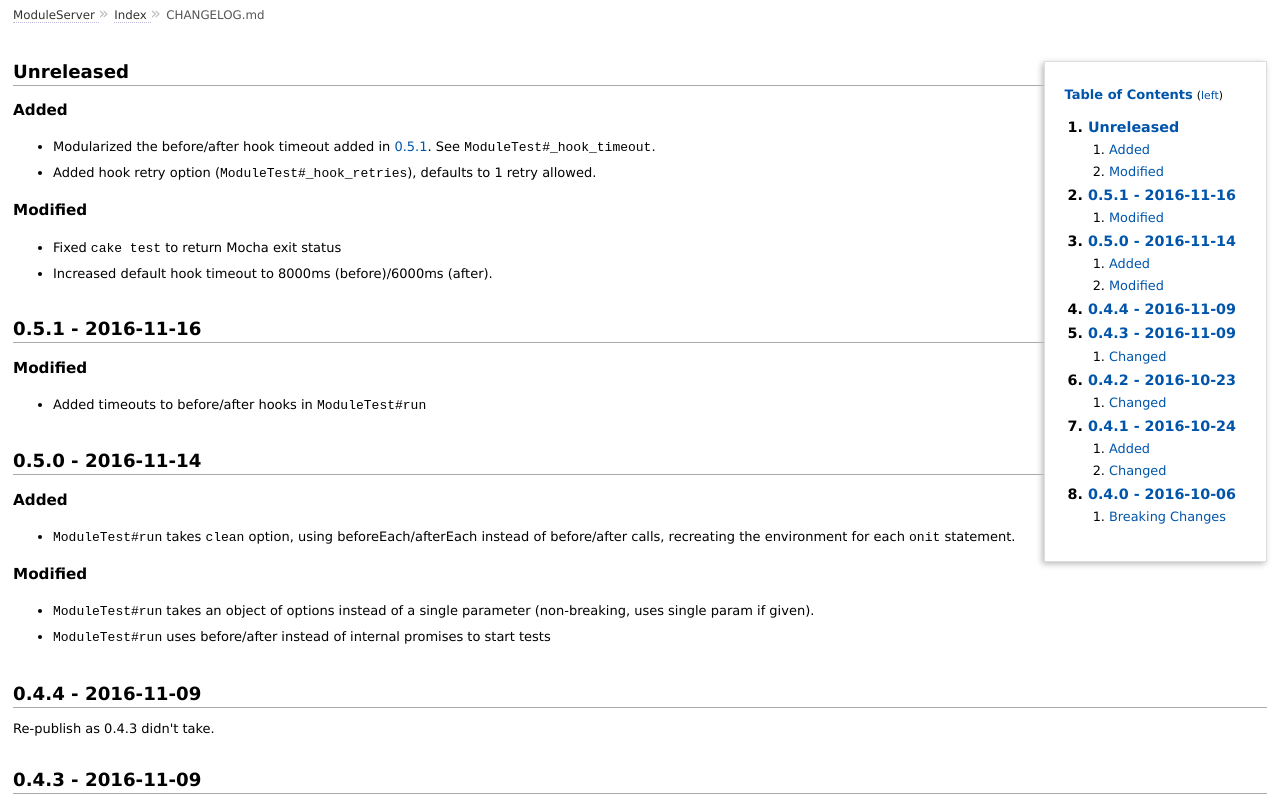
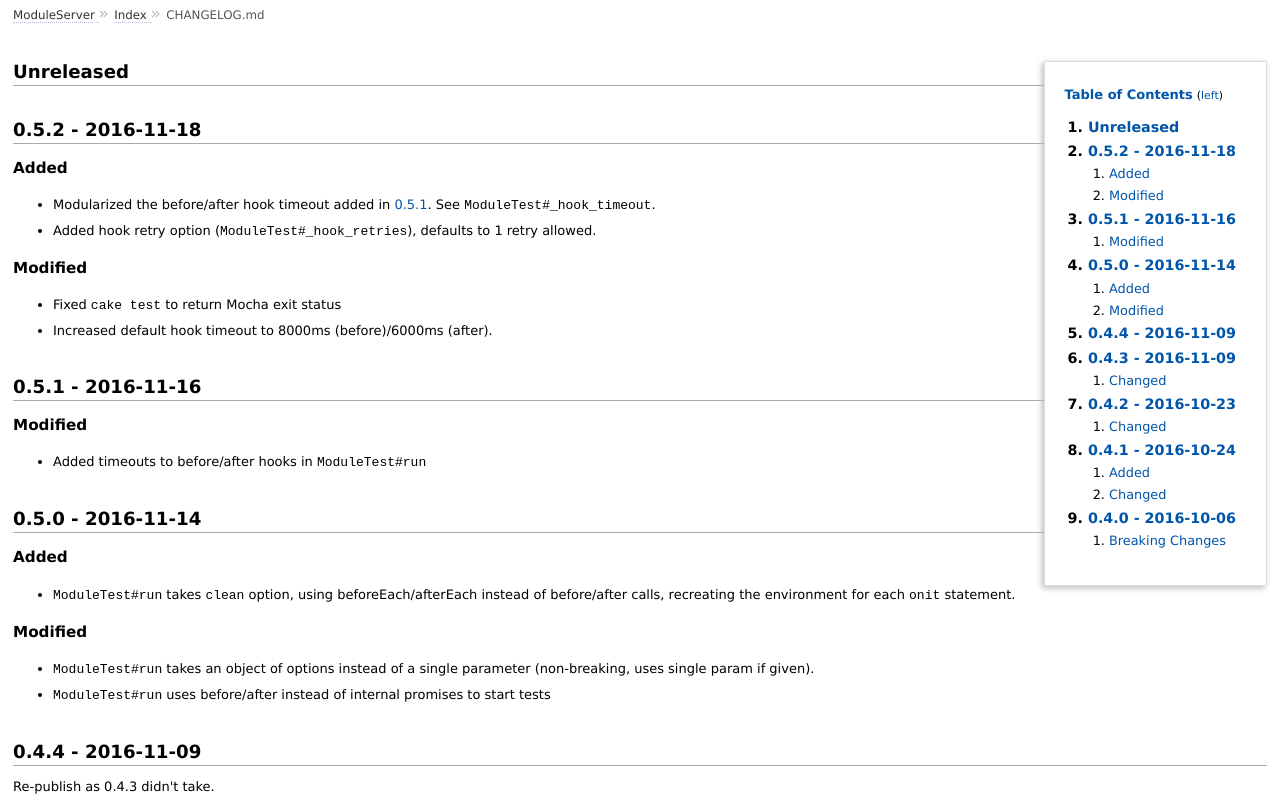
Before and after one commit to CodeLenny/module-server, a website: page doc/extra/CHANGELOG.md.html in a window 1280 px wide. Shown: the top 800 px of the page. Drawn offline with Linux system fonts and the light colour scheme.

Commit message:
Preparing for 0.5.2 release.

```diff
--- a/doc/extra/CHANGELOG.md.html
+++ b/doc/extra/CHANGELOG.md.html
@@ -35,6 +35,7 @@
       </nav>
       <div id='filecontents'>
         <h2 id="unreleased">Unreleased</h2>
+<h2 id="0-5-2-2016-11-18">0.5.2 - 2016-11-18</h2>
 <h3 id="added">Added</h3>
 <ul>
 <li>Modularized the before/after hook timeout added in <a href="#051---2016-11-16">0.5.1</a>.  See <code>ModuleTest#_hook_timeout</code>.</li>
```
Also changed, not shown: CHANGELOG.md.
